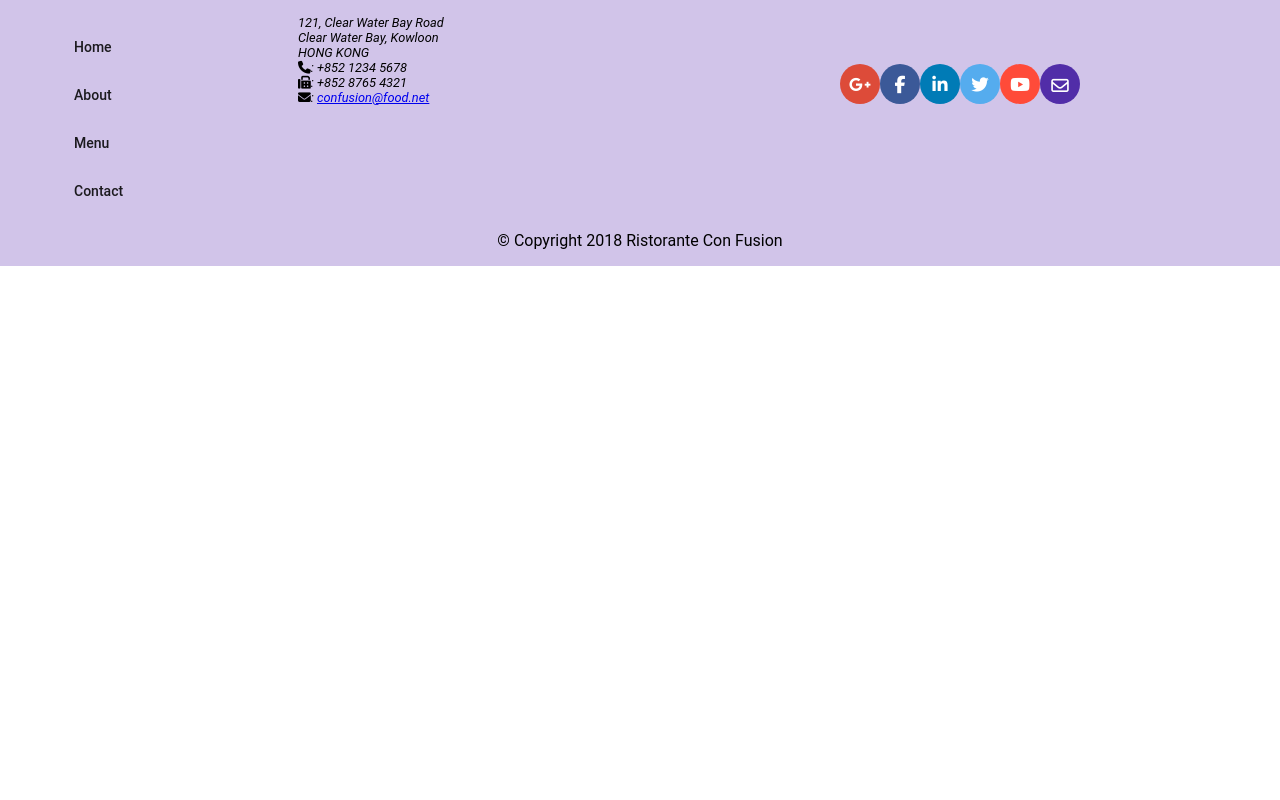
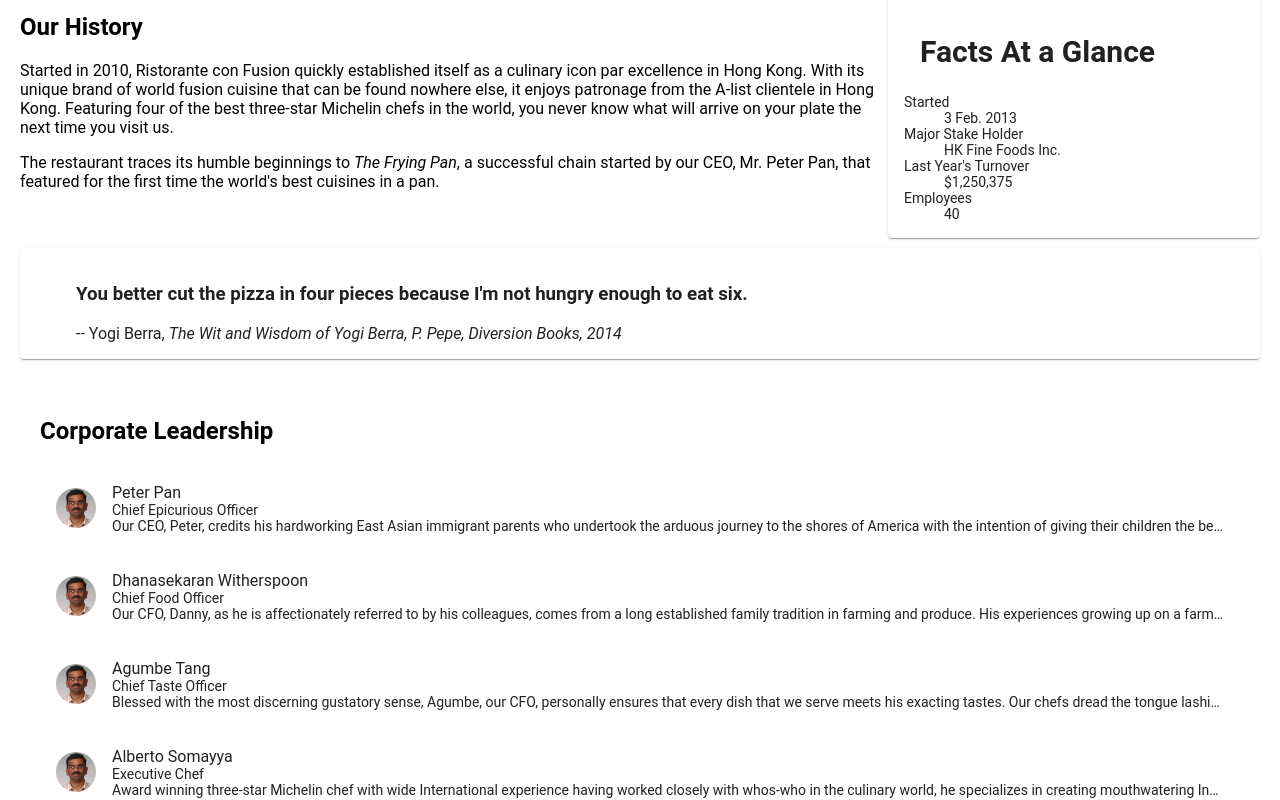
Before and after one commit to brufz/angular, an Angular app in the folder teste/: page /aboutus in a window 1280 px wide. Shown: the part 440-1240 px from the top of the page. Before the commit the page ends 800 px from the top, so only its background shows below. Built offline with nearby package versions, Linux system fonts and the light colour scheme.

Commit message:
tasks 1, 2, 3 week02

```diff
--- a/teste/src/app/about/about.component.html
+++ b/teste/src/app/about/about.component.html
@@ -1,3 +1,71 @@
-<p>
-  about works!
-</p>
+<div class="container"
+  fxLayout="column"
+  fxLayoutGap="10px">
+
+  <div fxFlex>
+    <div>
+        <h3>About Us</h3>
+        <hr>
+    </div>
+  </div>
+
+  <div fxFlex>
+    <div fxLayout="column" fxLayout.gt-sm="row">
+      <div fxFlex="70">
+        <h2>Our History</h2>
+        <p>Started in 2010, Ristorante con Fusion quickly established itself as a culinary icon par excellence in Hong Kong. With its unique brand of world fusion cuisine that can be found nowhere else, it enjoys patronage from the A-list clientele in Hong Kong.  Featuring four of the best three-star Michelin chefs in the world, you never know what will arrive on your plate the next time you visit us.</p>
+        <p>The restaurant traces its humble beginnings to <em>The Frying Pan</em>, a successful chain started by our CEO, Mr. Peter Pan, that featured for the first time the world's best cuisines in a pan.</p>
+      </div>
+      <div fxFlex="30">
+        <mat-card>
+          <mat-card-header>
+            <mat-card-title>
+            <h2>Facts At a Glance</h2>
+            </mat-card-title>
+            </mat-card-header>
+          <mat-card-content>
+            <dl>
+              <dt>Started</dt>
+              <dd>3 Feb. 2013</dd>
+              <dt>Major Stake Holder</dt>
+              <dd>HK Fine Foods Inc.</dd>
+              <dt>Last Year's Turnover</dt>
+              <dd>$1,250,375</dd>
+              <dt>Employees</dt>
+              <dd>40</dd>
+            </dl>
+          </mat-card-content>
+        </mat-card>
+      </div>
+    </div>
+  </div>
+
+  <div fxFlex>
+    <mat-card>
+      <blockquote>
+        <h3>You better cut the pizza in four pieces because
+            I'm not hungry enough to eat six.</h3>
+        <footer>-- Yogi Berra,
+          <cite>The Wit and Wisdom of Yogi Berra,
+            P. Pepe, Diversion Books, 2014</cite>
+        </footer>
+      </blockquote>
+    </mat-card>
+  </div>
+
+  <div fxFlex>
+    <div class="container"
+    fxLayout="column"
+    fxLayoutGap="10px">
+    <mat-list>
+      <h2>Corporate Leadership</h2>
+      <mat-list-item *ngFor="let leader of leaders">
+        <img matListAvatar src={{leader.image}} alt={{leader.name}}>
+        <p matLine>{{leader.name}}</p>
+        <p matLine>{{leader.designation}}</p>
+        <p matLine>{{leader.description}}</p>
+      </mat-list-item>
+    </mat-list>
+    </div>
+  </div>
+</div>
--- a/teste/src/app/about/about.component.ts
+++ b/teste/src/app/about/about.component.ts
@@ -1,4 +1,7 @@
 import { Component, OnInit } from '@angular/core';
+import { LeaderService } from '../services/leader.service';
+import { Leader } from '../shared/leader';
+import { LEADERS } from '../shared/leaders';
 
 @Component({
   selector: 'app-about',
@@ -7,9 +10,12 @@
 })
 export class AboutComponent implements OnInit {
 
-  constructor() { }
+  leaders : Leader[];
+
+  constructor(private leaderService : LeaderService) { }
 
   ngOnInit() {
+    this.leaders = this.leaderService.getLeaders();
   }
 
 }
--- a/teste/src/app/app.module.ts
+++ b/teste/src/app/app.module.ts
@@ -25,6 +25,7 @@
 
 import { DishService } from './services/dish.service';
 import { PromotionService } from './services/promotion.service';
+import { LeaderService } from './services/leader.service';
 
 @NgModule({
   declarations: [
@@ -50,7 +51,8 @@
   ],
   providers: [
     DishService,
-    PromotionService
+    PromotionService,
+    LeaderService
   ],
   bootstrap: [AppComponent]
 })
--- a/teste/src/app/dishdetails/dishdetails.component.html
+++ b/teste/src/app/dishdetails/dishdetails.component.html
@@ -43,12 +43,12 @@
     fxLayoutGap="10px"
     fxLayoutGap.xs="0">
 
-    <div fxFlex="100">
+    <!-- <div fxFlex="100">
       <div>
         <h3>{{dish.name | uppercase}}</h3>
         <hr>
       </div>
-    </div>
+    </div> -->
 
     <div fxFlex="40">
       <mat-card *ngIf="dish">
--- a/teste/src/app/home/home.component.html
+++ b/teste/src/app/home/home.component.html
@@ -33,4 +33,17 @@
   </mat-card-content>
 </mat-card>
 
+<mat-card *ngIf="leader" fxFlex>
+  <mat-card-header>
+    <div mat-card-avatar></div>
+    <mat-card-title>
+      <h3>{{leader.name | uppercase}}</h3>
+    </mat-card-title>
+  </mat-card-header>
+  <img mat-card-image src={{leader.image}} alt={{leader.name}}>
+  <mat-card-content>
+    <p>{{leader.description}}</p>
+  </mat-card-content>
+</mat-card>
+
 </div>
--- a/teste/src/app/home/home.component.ts
+++ b/teste/src/app/home/home.component.ts
@@ -3,6 +3,8 @@
 import { DishService } from '../services/dish.service';
 import { Promotion } from '../shared/promotion';
 import { PromotionService } from '../services/promotion.service';
+import { Leader } from '../shared/leader';
+import { LeaderService } from '../services/leader.service';
 
 @Component({
   selector: 'app-home',
@@ -13,13 +15,16 @@
 
   dish : Dish;
   promotion : Promotion;
+  leader: Leader;
 
   constructor(private dishService : DishService,
-    private promotionService: PromotionService) { }
+    private promotionService: PromotionService,
+    private leaderService : LeaderService) { }
 
   ngOnInit() {
     this.dish = this.dishService.getFeaturedDish();
     this.promotion = this.promotionService.getFeaturedPromotion();
+    this.leader = this.leaderService.getFeaturedLeader();
   }
 
 }
--- /dev/null
+++ b/teste/src/app/services/leader.service.ts
@@ -0,0 +1,23 @@
+import { Injectable } from '@angular/core';
+import { Leader } from '../shared/leader';
+import { LEADERS } from '../shared/leaders';
+
+@Injectable({
+  providedIn: 'root'
+})
+export class LeaderService {
+
+  constructor() { }
+
+  getLeaders() : Leader[]{
+    return LEADERS;
+  }
+
+  getLeader(id : number) : Leader{
+    return LEADERS.filter((lead) => (lead.id === id))[0];
+  }
+
+  getFeaturedLeader() : Leader{
+    return LEADERS.filter((lead) => lead.featured)[0];
+  }
+}
--- /dev/null
+++ b/teste/src/app/shared/leader.ts
@@ -0,0 +1,9 @@
+export class Leader {
+    id : number;
+    name : string;
+    image : string;
+    designation : string;
+    abbr : string;
+    featured : boolean;
+    description: string;
+}
--- /dev/null
+++ b/teste/src/app/shared/leaders.ts
@@ -0,0 +1,44 @@
+import { Leader } from "./leader";
+
+export const LEADERS : Leader[] = [
+    {
+        id: 0,
+        name: 'Peter Pan',
+        image: '/assets/images/alberto.png',
+        designation: 'Chief Epicurious Officer',
+        abbr: 'CEO',
+        featured: false,
+        // tslint:disable-next-line:max-line-length
+        description: 'Our CEO, Peter, credits his hardworking East Asian immigrant parents who undertook the arduous journey to the shores of America with the intention of giving their children the best future. His mother\'s wizardy in the kitchen whipping up the tastiest dishes with whatever is available inexpensively at the supermarket, was his first inspiration to create the fusion cuisines for which The Frying Pan became well known. He brings his zeal for fusion cuisines to this restaurant, pioneering cross-cultural culinary connections.'
+      },
+      {
+        id: 1,
+        name: 'Dhanasekaran Witherspoon',
+        image: '/assets/images/alberto.png',
+        designation: 'Chief Food Officer',
+        abbr: 'CFO',
+        featured: false,
+        // tslint:disable-next-line:max-line-length
+        description: 'Our CFO, Danny, as he is affectionately referred to by his colleagues, comes from a long established family tradition in farming and produce. His experiences growing up on a farm in the Australian outback gave him great appreciation for varieties of food sources. As he puts it in his own words, Everything that runs, wins, and everything that stays, pays!'
+      },
+      {
+        id: 2,
+        name: 'Agumbe Tang',
+        image: '/assets/images/alberto.png',
+        designation: 'Chief Taste Officer',
+        abbr: 'CTO',
+        featured: false,
+        // tslint:disable-next-line:max-line-length
+        description: 'Blessed with the most discerning gustatory sense, Agumbe, our CFO, personally ensures that every dish that we serve meets his exacting tastes. Our chefs dread the tongue lashing that ensues if their dish does not meet his exacting standards. He lives by his motto, You click only if you survive my lick.'
+      },
+      {
+        id: 3,
+        name: 'Alberto Somayya',
+        image: '/assets/images/alberto.png',
+        designation: 'Executive Chef',
+        abbr: 'EC',
+        featured: true,
+        // tslint:disable-next-line:max-line-length
+        description: 'Award winning three-star Michelin chef with wide International experience having worked closely with whos-who in the culinary world, he specializes in creating mouthwatering Indo-Italian fusion experiences. He says, Put together the cuisines from the two craziest cultures, and you get a winning hit! Amma Mia!'
+      }
+]
```
Also changed, not shown: 1 other file (tests, documents, lock files or other folders).
